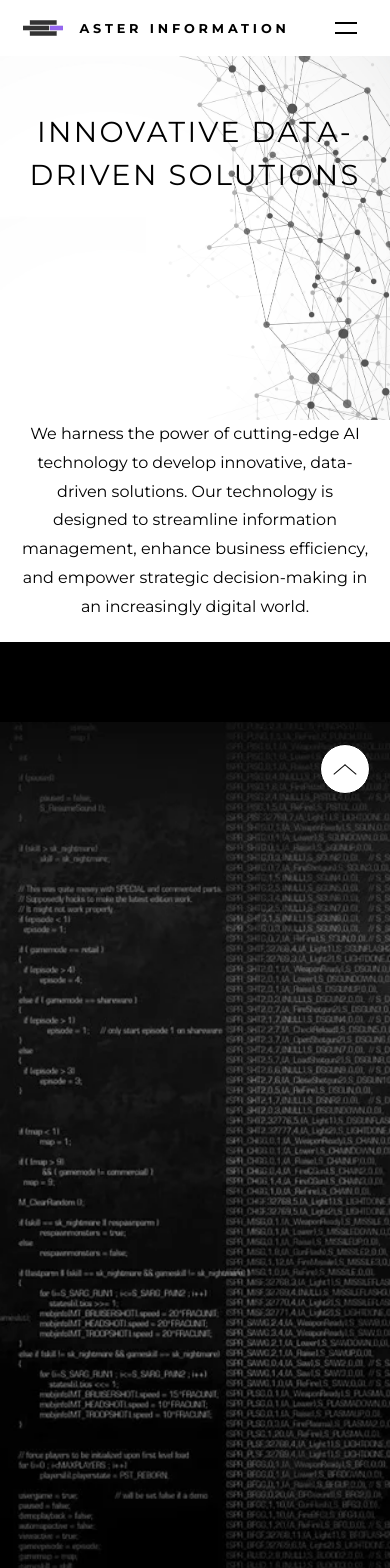
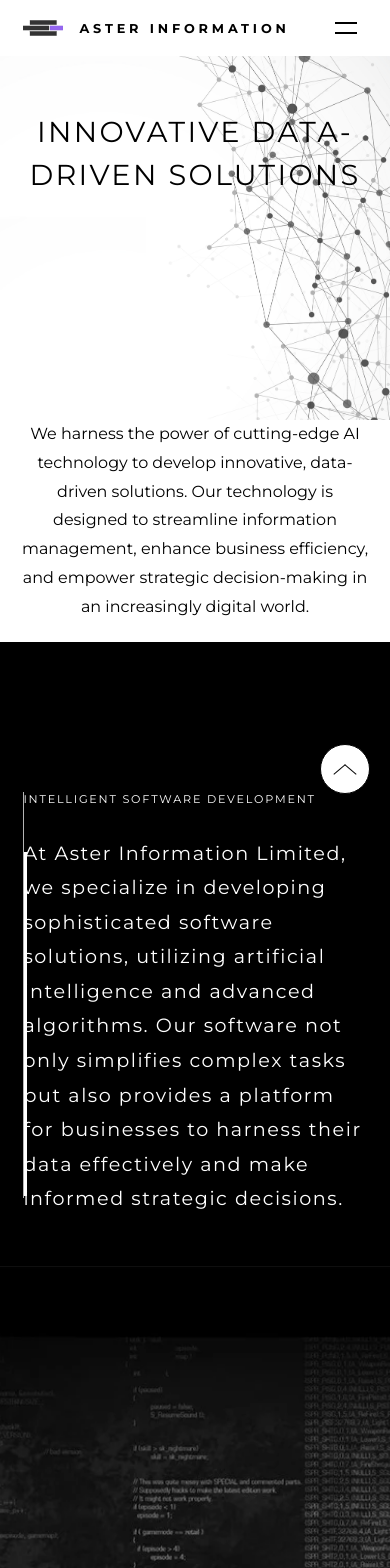
Before and after one commit to Moamal-2000/aster-information, a React (Vite) app: page /technology in a window 390 px wide. Shown: the top 1568 px of the page. Built offline with nearby package versions, Linux system fonts and the light colour scheme.

Commit message:
style: responsive coreExpertise section until screens 992px

```diff
--- a/src/Components/Pages/Technology/CoreExpertise/CoreExpertise.module.scss
+++ b/src/Components/Pages/Technology/CoreExpertise/CoreExpertise.module.scss
@@ -9,6 +9,22 @@
   align-items: center;
 }
 
+@include large {
+  .coreExpertise {
+    flex-direction: column;
+    align-items: center;
+    padding-top: 150px;
+    height: auto;
+  }
+}
+
+@include large {
+  .coreExpertise [data-container] {
+    display: flex;
+    justify-content: center;
+  }
+}
+
 .coreExpertise .coreExpertiseBg {
   position: absolute;
   right: 0;
@@ -16,7 +32,6 @@
   width: 734px;
   height: 894px;
   object-fit: cover;
-  margin-top: 80px;
 }
 
 @media (max-width: 1500px) {
@@ -25,3 +40,10 @@
     height: 894px;
   }
 }
+
+@include large {
+  .coreExpertise .coreExpertiseBg {
+    position: static;
+    width: 100%;
+  }
+}
```
Also changed, not shown: src/Assets/Images/core-expertise-section-bg.webp.
